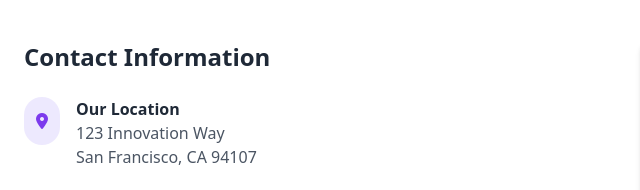
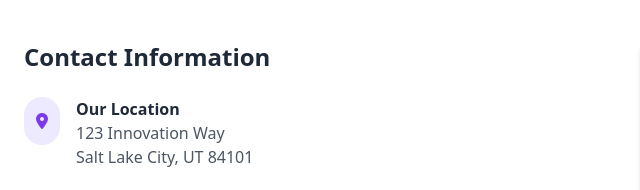
Before and after one commit to graphicsoft-com/nuzi-ai-landingpage, a plain HTML site: page index.html in a window 1280 px wide. Shown: the part 4800-4990 px from the top of the page, 0-640 px from the left. Drawn offline with nearby package versions, Linux system fonts and the light colour scheme.

Commit message:
🚀feat(contact-info) update company location in footer

```diff
--- a/index.html
+++ b/index.html
@@ -456,7 +456,7 @@ NuziVoiceFeedback.init('YOUR_API_KEY');
                             </div>
                             <div>
                                 <h4 class="font-bold text-gray-800">Our Location</h4>
-                                <p class="text-gray-600">123 Innovation Way<br>San Francisco, CA 94107</p>
+                                <p class="text-gray-600">123 Innovation Way<br>Salt Lake City, UT 84101</p>
                             </div>
                         </div>
                         <div class="flex items-start">
```
